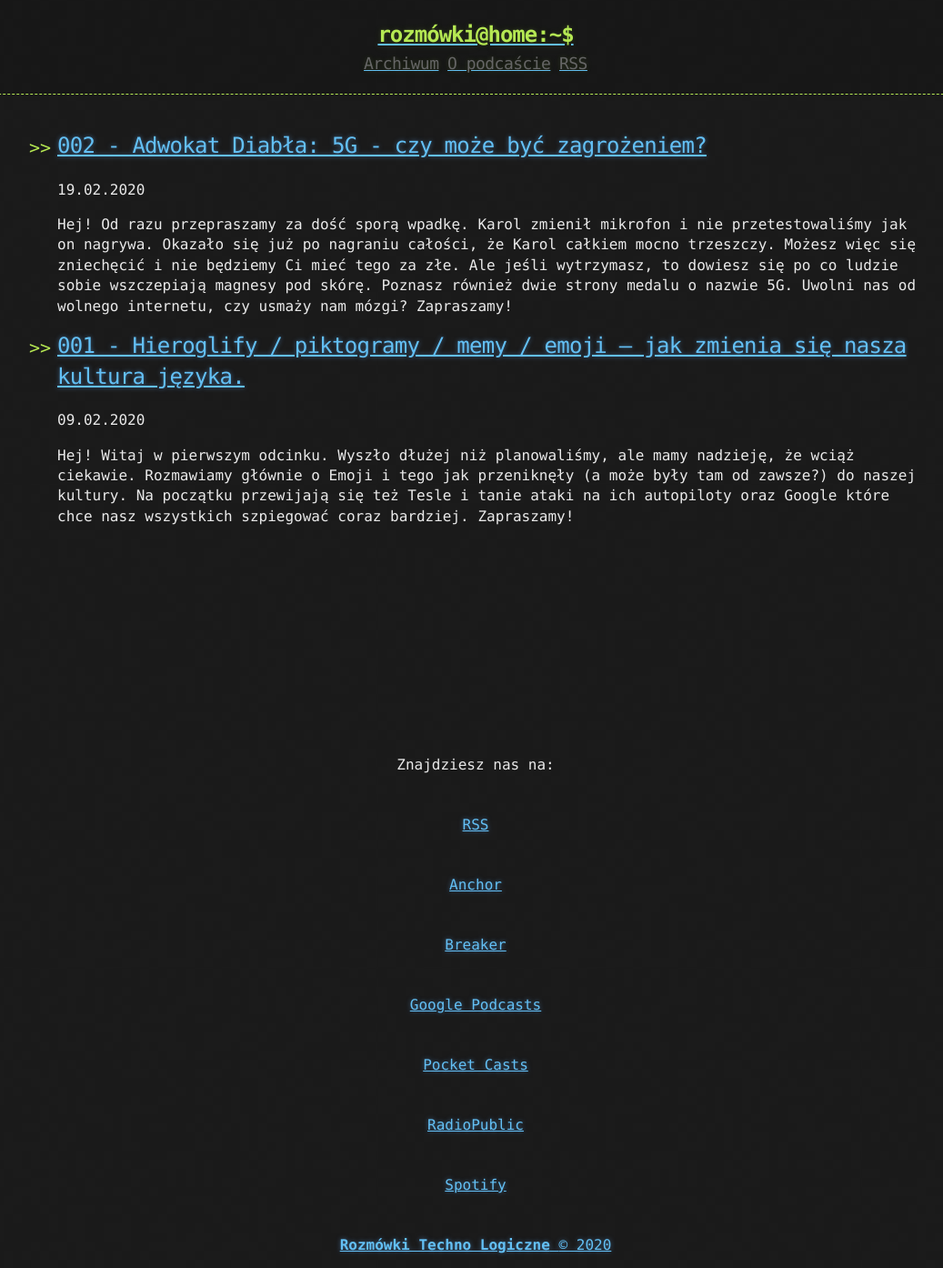
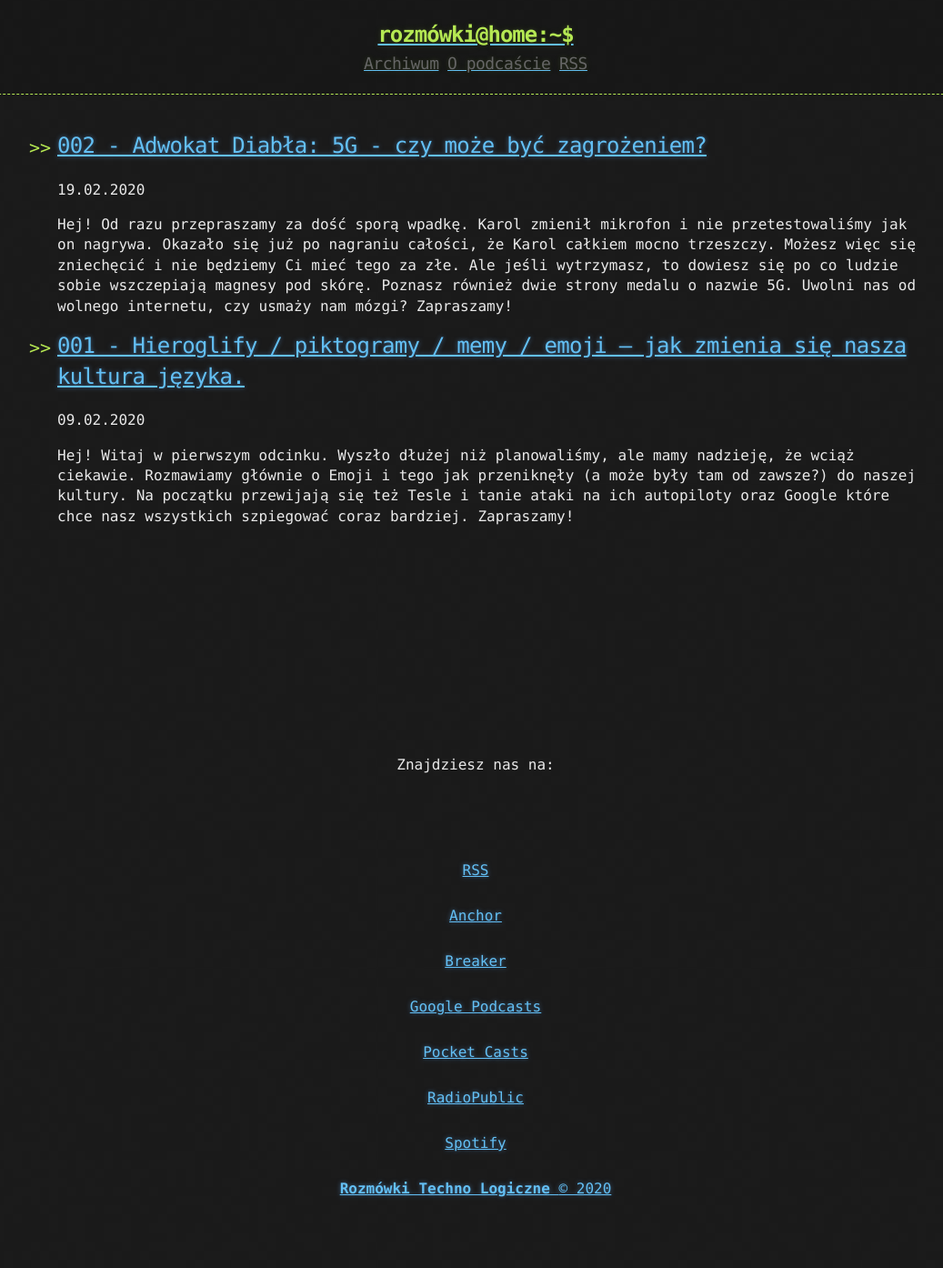
Before and after one commit to QuantumDamage/rozmowki-techno-logiczne, a Jekyll site: the page built from index.html, in a window 1280 px wide. Shown: the whole page at 91% size, without its empty margins (117-1154 px from the left). Built offline with Jekyll 4.4.1, drawn with Linux system fonts in a browser that asks for light colours; the list of posts is cut into pages by our own code; after the commit the page ends 1332 px from its top, so only the background shows below that.

Commit message:
chaned formatting

```diff
--- a/_includes/footer.html
+++ b/_includes/footer.html
@@ -1,13 +1,13 @@
 <footer>
   <p>Znajdziesz nas na:</p>
-  <p><a href="https://anchor.fm/s/1344c9c0/podcast/rss">RSS</a></p>
-  <p><a href="https://anchor.fm/damian-melniczuk">Anchor</a></p>
-  <p><a href="https://www.breaker.audio/rozmowki-techno-logiczne">Breaker</a></p>
-  <p><a href="https://www.google.com/podcasts?feed=aHR0cHM6Ly9hbmNob3IuZm0vcy8xMzQ0YzljMC9wb2RjYXN0L3Jzcw==">Google Podcasts</a></p>
-  <p><a href="https://pca.st/rvlmw182">Pocket Casts</a></p>
-  <p><a href="https://radiopublic.com/rozmwki-techno-logiczne-G4pQnk">RadioPublic</a></p>
-  <p><a href="https://open.spotify.com/show/2MbjQGySyFNplVVIsTthVb">Spotify</a></p>
-  <a href="https://mailhide.io/e/ndhJx" onclick="mailhidepopup=window.open('https://mailhide.io/e/ndhJx','mailhidepopup','width=580,height=635'); return false;">
+  <br><a href="https://anchor.fm/s/1344c9c0/podcast/rss">RSS</a>
+  <br><a href="https://anchor.fm/damian-melniczuk">Anchor</a>
+  <br><a href="https://www.breaker.audio/rozmowki-techno-logiczne">Breaker</a>
+  <br><a href="https://www.google.com/podcasts?feed=aHR0cHM6Ly9hbmNob3IuZm0vcy8xMzQ0YzljMC9wb2RjYXN0L3Jzcw==">Google Podcasts</a>
+  <br><a href="https://pca.st/rvlmw182">Pocket Casts</a>
+  <br><a href="https://radiopublic.com/rozmwki-techno-logiczne-G4pQnk">RadioPublic</a>
+  <br><a href="https://open.spotify.com/show/2MbjQGySyFNplVVIsTthVb">Spotify<a>
+  <br><a href="https://mailhide.io/e/ndhJx" onclick="mailhidepopup=window.open('https://mailhide.io/e/ndhJx','mailhidepopup','width=580,height=635'); return false;">
     <span>
         <b>{{ site.owner}}</b>
     </span>
```
